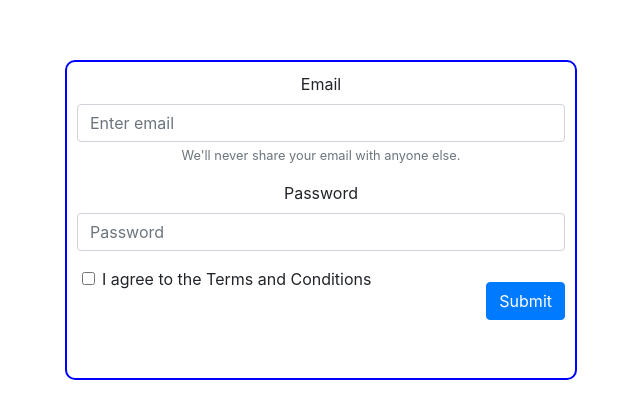
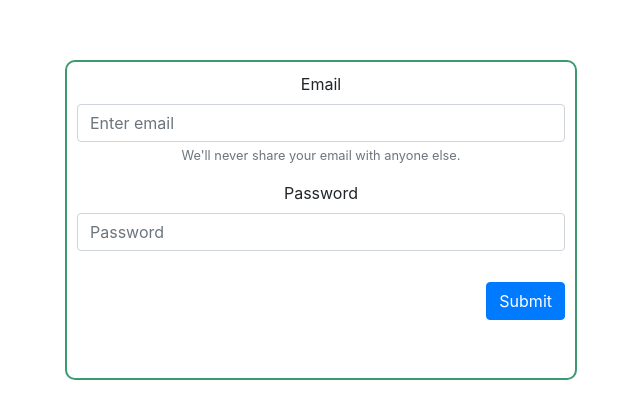
Before and after one commit to isubasinghe/fbhack-2019-frontend, a React (Create React App) app: page /signup in a window 1280 px wide. Shown: the part 204-622 px from the top of the page, without its empty margins (319-959 px from the left). Built offline with nearby package versions, Linux system fonts and the light colour scheme.

Commit message:
removed checkbox

```diff
--- a/src/pages/Signup/index.js
+++ b/src/pages/Signup/index.js
@@ -37,10 +37,6 @@ class Signup extends Component {
               <Form.Control inputRef={input => {this.data.password = input} }type="password" placeholder="Password" />
             </Form.Group>
 
-            <Form.Group controlId="formBasicChecbox">
-              <Form.Check className="checkbox-accept-tac" type="checkbox" label="I agree to the Terms and Conditions" />
-            </Form.Group>
-
             <Form.Group controlId="submit">
               <Button className="submit-button" onClick={this.handleSubmit} >
                 Submit
--- a/src/pages/Signup/signup.scss
+++ b/src/pages/Signup/signup.scss
@@ -13,7 +13,7 @@ $md: 768px;
     @media screen and (max-width: $md) {
         width: 80%;
     }
-    border: 2px solid blue;
+    border: 2px solid #3D9970;
     border-radius: 10px;
     padding: 10px;
     position: absolute;
```
Also changed, not shown: src/helpers/authHelper.js (added, +8 -0 lines).
